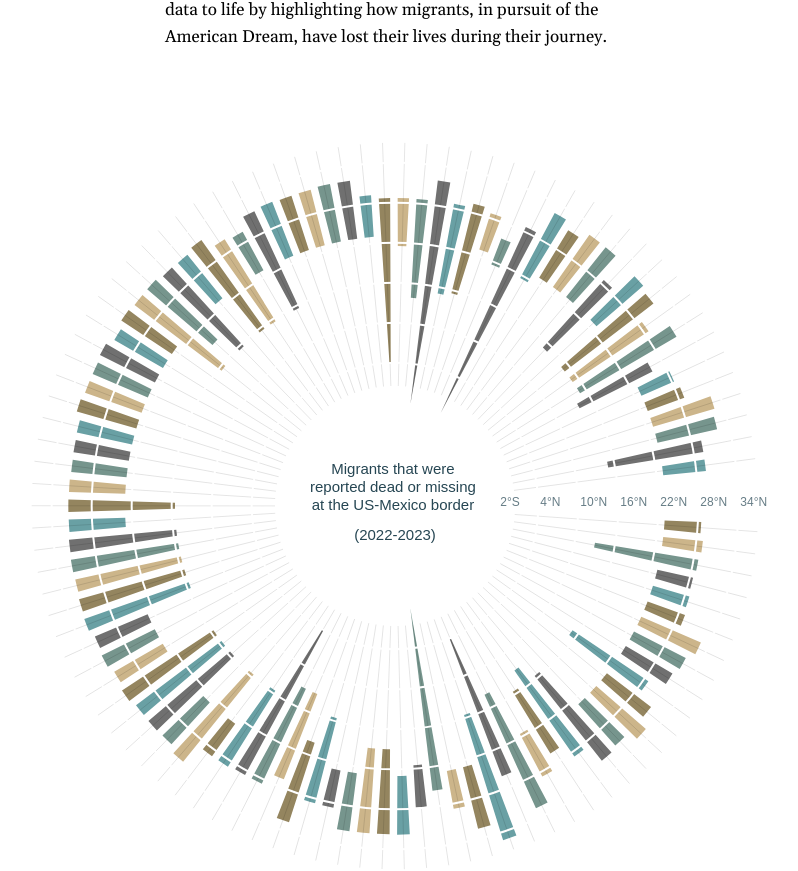
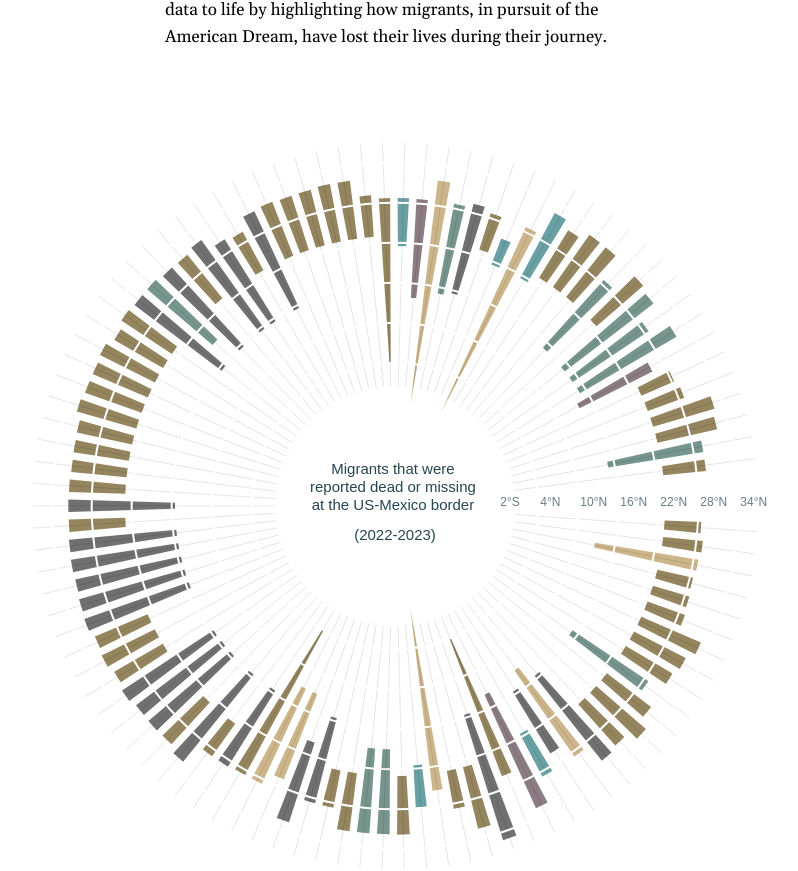
Before and after one commit to K80CHEN/6.C85-Final-Project, a SvelteKit app in the folder oscar/: page / in a window 1280 px wide. Shown: the part 2992-3863 px from the top of the page, without its empty margins (245-1043 px from the left). Built offline with nearby package versions, Linux system fonts and the light colour scheme.

Commit message:
Update color selection for radial.

```diff
--- a/oscar/src/components/graphs/Radial.svelte
+++ b/oscar/src/components/graphs/Radial.svelte
@@ -44,9 +44,9 @@
     return { lat: newLat, loc: yRadial(d) };
   });
 
-  const colors = ["#94855f", "#ccb58a", "#76958d", "#707070", "#69a0a4"];
+  const colors = ["#94855f", "#ccb58a", "#76958d", "#707070", "#69a0a4", "#8b7b82"];
   const colorScale = d3.scaleOrdinal()
-                         .domain(missingData.map(d => d.id))
+                         .domain(missingData.map(d => d.all.orig))
                          .range(colors);
   // state trackers
   let hovered = -1; // index of the hovered arc, -1 when nothing is hovered
@@ -95,7 +95,7 @@
             innerRadius: data.in,
             outerRadius: data.out,
           })}
-          fill={colorScale(data.id)}
+          fill={colorScale(data.all.orig)}
         />
         <path
           d={hoverGenerator({ startAngle: data.start, endAngle: data.end })}
```
